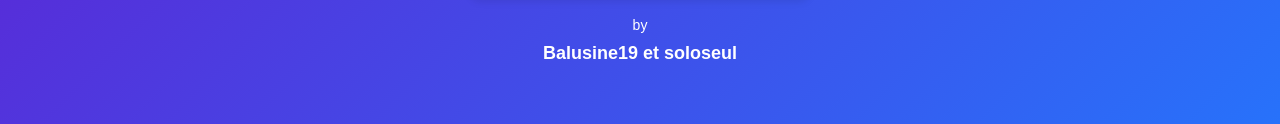
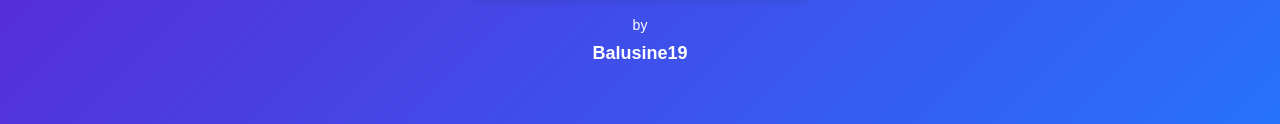
Before and after one commit to basiledu19/SchoolGames, a plain HTML site: page index.html in a window 1280 px wide. Shown: the part 611-735 px from the top of the page. Drawn offline with Linux system fonts and the light colour scheme.

Commit message:
Update index.html

```diff
--- a/index.html
+++ b/index.html
@@ -93,8 +93,9 @@
 	</ul>
     </h1></div>
  <footer>
-        by <a href="https://www.youtube.com/@Balusine19330" target="_blank">Balusine19 et soloseul</a>
+        by <a href="https://www.youtube.com/@Balusine19330" target="_blank">Balusine19</a>
     </footer>
 
 
+
 </body></html>
```
